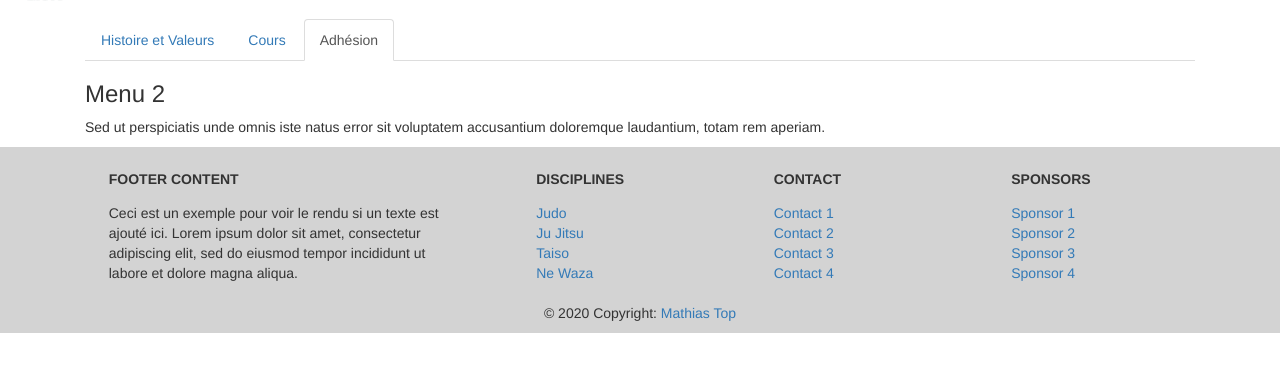
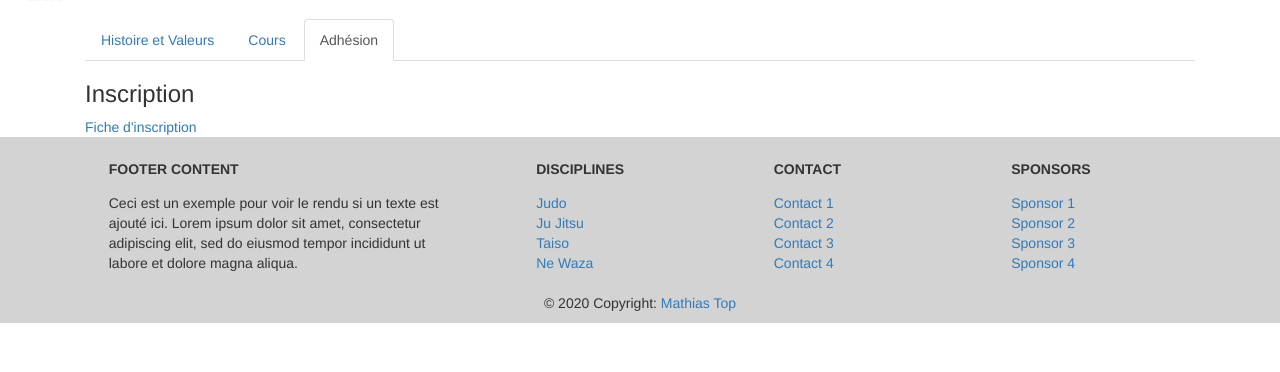
Before and after one commit to mathiastop/site-lille-judo, a Symfony app: template templates/disciplines/judo.html.twig in a window 1280 px wide, after a click on "Adhésion". Shown: the part 63-435 px from the top of the page. Run offline with Twig, Linux system fonts and the light colour scheme; the template is opened without the code that fills it, so the values that code supplies are empty; some libraries are stand-ins or nearby versions.

Commit message:
[+] disciplines -> judo -> adhésions

```diff
--- a/templates/disciplines/judo.html.twig
+++ b/templates/disciplines/judo.html.twig
@@ -124,8 +124,8 @@
                 </div>
             </div>
             <div id="adhésion" class="tab-pane fade">
-                <h3>Menu 2</h3>
-                <p>Sed ut perspiciatis unde omnis iste natus error sit voluptatem accusantium doloremque laudantium, totam rem aperiam.</p>
+                <h3>Inscription</h3>
+                <a href="{{ path('downloadInscription') }}">Fiche d'inscription</a>
             </div>
         </div>
     </div>
```
Also changed, not shown: src/Controller/DisciplinesController.php (+12 -0 lines), 1 other file.
